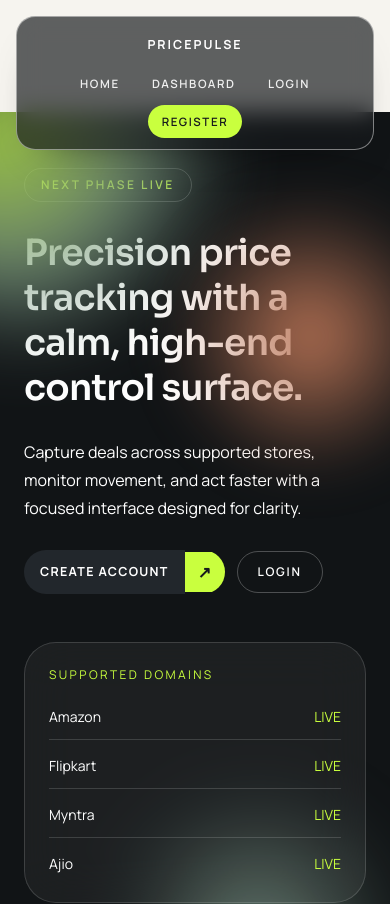
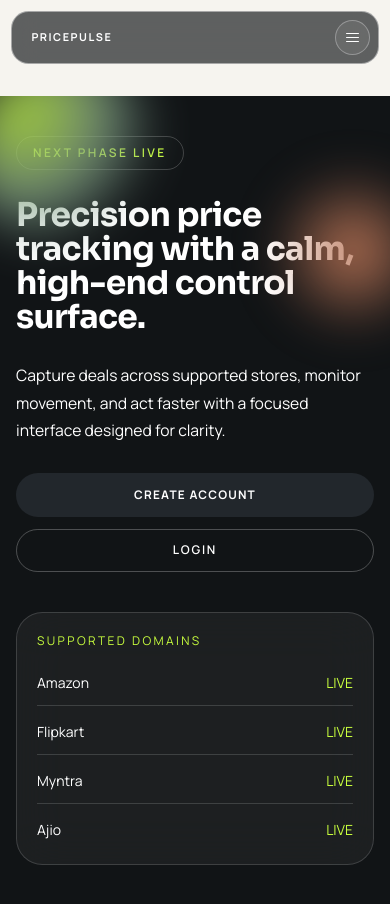
Before and after one commit to pranshubadhani/price-pulse, a Next.js app in the folder frontend/: page / in a window 390 px wide. Shown: the top 904 px of the page. Built offline with nearby package versions, Linux system fonts and the light colour scheme.

Commit message:
feat: add fully responsive premium nav and hero system

```diff
--- a/frontend/src/app/globals.css
+++ b/frontend/src/app/globals.css
@@ -46,15 +46,21 @@ h4 {
 
 .pp-nav-shell {
   display: flex;
+  flex-direction: column;
   width: min(980px, calc(100vw - 1.5rem));
-  align-items: center;
-  justify-content: space-between;
+  align-items: stretch;
   border: 1px solid rgba(255, 255, 255, 0.45);
   border-radius: 9999px;
   background: rgba(23, 26, 29, 0.68);
   backdrop-filter: blur(12px);
   box-shadow: 0 20px 45px -32px rgba(0, 0, 0, 0.75);
-  padding: 0.5rem;
+  padding: 0.45rem;
+}
+
+.pp-nav-top-row {
+  display: flex;
+  align-items: center;
+  justify-content: space-between;
 }
 
 .pp-nav-logo {
@@ -67,9 +73,30 @@ h4 {
   text-decoration: none;
 }
 
+.pp-nav-toggle {
+  display: none;
+  align-items: center;
+  justify-content: center;
+  flex-direction: column;
+  border: 1px solid rgba(255, 255, 255, 0.3);
+  background: rgba(255, 255, 255, 0.06);
+  height: 2.2rem;
+  width: 2.2rem;
+  border-radius: 9999px;
+  gap: 0.18rem;
+}
+
+.pp-nav-toggle-line {
+  width: 0.8rem;
+  height: 0.08rem;
+  background: #fff;
+  border-radius: 9999px;
+}
+
 .pp-nav-links {
   display: flex;
   align-items: center;
+  justify-content: flex-end;
   gap: 0.3rem;
 }
 
@@ -96,6 +123,29 @@ h4 {
 
 .pp-nav-link-cta:hover {
   background: #d7ff68;
+}
+
+.pp-nav-mobile-menu {
+  display: none;
+}
+
+.pp-nav-mobile-link {
+  border-radius: 9999px;
+  color: rgba(255, 255, 255, 0.95);
+  font-size: 0.72rem;
+  font-weight: 600;
+  letter-spacing: 0.14em;
+  padding: 0.75rem 1rem;
+  text-decoration: none;
+  text-transform: uppercase;
+  text-align: center;
+  border: 1px solid rgba(255, 255, 255, 0.16);
+}
+
+.pp-nav-mobile-link-cta {
+  background: var(--pp-neon);
+  border-color: var(--pp-neon);
+  color: var(--pp-charcoal);
 }
 
 .pp-split-pill {
@@ -128,17 +178,161 @@ h4 {
   font-weight: 800;
 }
 
-@media (max-width: 720px) {
+/* <=1200px: compact nav and fluid scales */
+@media (max-width: 1200px) {
   .pp-nav-shell {
-    flex-direction: column;
-    border-radius: 1.2rem;
-    gap: 0.2rem;
-    padding: 0.65rem;
+    width: min(1000px, calc(100vw - 1.2rem));
+  }
+
+  .pp-nav-link {
+    padding: 0.5rem 0.78rem;
+    letter-spacing: 0.12em;
+  }
+}
+
+/* <=768px: mobile nav with hamburger */
+@media (max-width: 768px) {
+  .pp-nav-shell {
+    border-radius: 1.1rem;
+    padding: 0.48rem;
   }
 
   .pp-nav-links {
-    width: 100%;
-    justify-content: center;
-    flex-wrap: wrap;
+    display: none;
+  }
+
+  .pp-nav-toggle {
+    display: inline-flex;
+  }
+
+  .pp-nav-mobile-menu {
+    display: grid;
+    gap: 0.45rem;
+    padding: 0.5rem;
   }
 }
+
+/* <=480px: touch-first nav and CTA behavior */
+@media (max-width: 480px) {
+  .pp-header-wrap {
+    padding: 0.7rem;
+  }
+
+  .pp-nav-logo {
+    padding: 0.5rem 0.72rem;
+    font-size: 0.68rem;
+    letter-spacing: 0.14em;
+  }
+
+  .pp-split-pill {
+    width: 100%;
+  }
+
+  .pp-split-pill-label {
+    width: 100%;
+    text-align: center;
+    padding: 0.82rem 0.95rem;
+    font-size: 0.74rem;
+  }
+
+  .pp-split-pill-dot {
+    display: none;
+  }
+
+  .pp-nav-mobile-link,
+  .pp-nav-mobile-link-cta {
+    min-height: 2.7rem;
+    display: inline-flex;
+    align-items: center;
+    justify-content: center;
+  }
+}
+
+.pp-hero-title {
+  font-size: clamp(2.05rem, 6.5vw, 4.8rem);
+  line-height: 1.04;
+  font-weight: 620;
+}
+
+.pp-hero-subtitle {
+  font-size: clamp(0.98rem, 2.1vw, 1.22rem);
+  line-height: 1.75;
+}
+
+.pp-hero-actions {
+  display: flex;
+  flex-wrap: wrap;
+  align-items: center;
+  gap: 0.75rem;
+}
+
+.pp-hero-orb-a,
+.pp-hero-orb-b,
+.pp-hero-orb-c {
+  pointer-events: none;
+  position: absolute;
+}
+
+.pp-hero-orb-a {
+  left: -6rem;
+  top: -5rem;
+  height: 20rem;
+  width: 20rem;
+  border-radius: 9999px;
+  background: radial-gradient(circle at 30% 30%, #c9ff3e 0%, #7d9b8a 45%, rgba(0, 0, 0, 0) 72%);
+  opacity: 0.8;
+  filter: blur(36px);
+}
+
+.pp-hero-orb-b {
+  right: -4rem;
+  top: 4.5rem;
+  height: 18rem;
+  width: 18rem;
+  border-radius: 9999px;
+  background: radial-gradient(circle at 50% 50%, #b87355 0%, rgba(184, 115, 85, 0.25) 50%, rgba(0, 0, 0, 0) 72%);
+  filter: blur(24px);
+}
+
+.pp-hero-orb-c {
+  bottom: -5rem;
+  left: 33%;
+  height: 16rem;
+  width: 16rem;
+  border-radius: 9999px;
+  background: radial-gradient(circle at 50% 50%, #7d9b8a 0%, rgba(125, 155, 138, 0.28) 48%, rgba(0, 0, 0, 0) 78%);
+  filter: blur(32px);
+}
+
+@media (max-width: 768px) {
+  .pp-hero-actions {
+    align-items: stretch;
+  }
+
+  .pp-hero-orb-a {
+    left: -2.2rem;
+    top: -2.5rem;
+    height: 12rem;
+    width: 12rem;
+    filter: blur(24px);
+  }
+
+  .pp-hero-orb-b {
+    right: -3.2rem;
+    top: 4.2rem;
+    height: 11rem;
+    width: 11rem;
+    filter: blur(20px);
+  }
+
+  .pp-hero-orb-c {
+    display: none;
+  }
+}
+
+@media (max-width: 480px) {
+  .pp-hero-actions {
+    flex-direction: column;
+    width: 100%;
+  }
+}
--- a/frontend/src/app/layout.tsx
+++ b/frontend/src/app/layout.tsx
@@ -1,6 +1,6 @@
 import type { Metadata } from "next";
 import { Manrope, Sora } from "next/font/google";
-import Link from "next/link";
+import SiteNav from "@/components/SiteNav";
 import "./globals.css";
 
 const manrope = Manrope({
@@ -26,28 +26,8 @@ export default function RootLayout({
   return (
     <html lang="en">
       <body className={`${manrope.variable} ${sora.variable}`}>
-        <header className="pp-header-wrap">
-          <nav className="pp-nav-shell">
-            <Link href="/" className="pp-nav-logo">
-              PricePulse
-            </Link>
-            <div className="pp-nav-links">
-              <Link href="/" className="pp-nav-link">
-                Home
-              </Link>
-              <Link href="/dashboard" className="pp-nav-link">
-                Dashboard
-              </Link>
-              <Link href="/login" className="pp-nav-link">
-                Login
-              </Link>
-              <Link href="/register" className="pp-nav-link pp-nav-link-cta">
-                Register
-              </Link>
-            </div>
-          </nav>
-        </header>
-        <main className="pt-28 md:pt-32">{children}</main>
+        <SiteNav />
+        <main className="pt-24 md:pt-28">{children}</main>
       </body>
     </html>
   );
--- a/frontend/src/app/page.tsx
+++ b/frontend/src/app/page.tsx
@@ -19,38 +19,38 @@ const features = [
 export default function Home() {
   return (
     <main className="min-h-screen bg-[#f6f4ef] text-[#171a1d]">
-      <section className="relative overflow-hidden bg-[#111416] px-6 pb-20 pt-14 text-white">
-        <div className="pointer-events-none absolute -left-24 -top-20 h-80 w-80 rounded-full bg-[radial-gradient(circle_at_30%_30%,#c9ff3e_0%,#7d9b8a_45%,rgba(0,0,0,0)_72%)] opacity-80 blur-2xl" />
-        <div className="pointer-events-none absolute right-[-4rem] top-20 h-72 w-72 rounded-full bg-[radial-gradient(circle_at_50%_50%,#b87355_0%,rgba(184,115,85,0.25)_50%,rgba(0,0,0,0)_72%)] blur-xl" />
-        <div className="pointer-events-none absolute bottom-[-5rem] left-1/3 h-64 w-64 rounded-full bg-[radial-gradient(circle_at_50%_50%,#7d9b8a_0%,rgba(125,155,138,0.28)_48%,rgba(0,0,0,0)_78%)] blur-2xl" />
+      <section className="relative overflow-hidden bg-[#111416] px-4 pb-16 pt-10 text-white sm:px-6 sm:pb-20 sm:pt-14">
+        <div className="pp-hero-orb-a" />
+        <div className="pp-hero-orb-b" />
+        <div className="pp-hero-orb-c" />
 
-        <div className="mx-auto grid w-full max-w-6xl gap-12 lg:grid-cols-[1.05fr_0.95fr]">
+        <div className="mx-auto grid w-full max-w-6xl gap-10 xl:grid-cols-[1.05fr_0.95fr]">
           <div className="space-y-7">
             <p className="inline-flex rounded-full border border-white/20 px-4 py-2 text-xs font-semibold uppercase tracking-[0.2em] text-[#c9ff3e]">
               Next Phase Live
             </p>
-            <h1 className="max-w-3xl text-4xl font-semibold leading-tight text-white sm:text-5xl lg:text-6xl">
+            <h1 className="pp-hero-title max-w-3xl text-white">
               Precision price tracking with a calm, high-end control surface.
             </h1>
-            <p className="max-w-2xl text-base leading-7 text-white/78 sm:text-lg">
+            <p className="pp-hero-subtitle max-w-2xl text-white/78">
               Capture deals across supported stores, monitor movement, and act faster with a
               focused interface designed for clarity.
             </p>
-            <div className="flex flex-wrap items-center gap-3">
+            <div className="pp-hero-actions">
               <a href="/register" className="pp-split-pill">
                 <span className="pp-split-pill-label">Create Account</span>
                 <span className="pp-split-pill-dot">↗</span>
               </a>
               <a
                 href="/login"
-                className="inline-flex items-center rounded-full border border-white/25 px-5 py-3 text-xs font-semibold uppercase tracking-[0.15em] text-white transition hover:bg-white/10"
+                className="inline-flex min-h-[2.7rem] w-full items-center justify-center rounded-full border border-white/25 px-5 py-3 text-xs font-semibold uppercase tracking-[0.15em] text-white transition hover:bg-white/10 sm:w-auto"
               >
                 Login
               </a>
             </div>
           </div>
 
-          <div className="rounded-[2rem] border border-white/15 bg-white/5 p-6 backdrop-blur-xl">
+          <div className="rounded-[1.65rem] border border-white/15 bg-white/5 p-5 backdrop-blur-xl sm:rounded-[2rem] sm:p-6">
             <p className="text-xs uppercase tracking-[0.2em] text-[#c9ff3e]">Supported Domains</p>
             <ul className="mt-6 space-y-4 text-sm text-white/86">
               <li className="flex items-center justify-between border-b border-white/15 pb-3">
@@ -74,9 +74,9 @@ export default function Home() {
         </div>
       </section>
 
-      <section className="mx-auto w-full max-w-6xl px-6 py-16">
-        <div className="mb-10 flex items-end justify-between gap-4">
-          <h2 className="text-3xl font-semibold text-[#171a1d]">How It Works</h2>
+      <section className="mx-auto w-full max-w-6xl px-4 py-14 sm:px-6 sm:py-16">
+        <div className="mb-8 flex flex-col items-start justify-between gap-4 sm:mb-10 sm:flex-row sm:items-end">
+          <h2 className="text-2xl font-semibold text-[#171a1d] sm:text-3xl">How It Works</h2>
           <a href="/dashboard" className="pp-split-pill">
             <span className="pp-split-pill-label">Open Dashboard</span>
             <span className="pp-split-pill-dot">→</span>
@@ -87,12 +87,12 @@ export default function Home() {
           {features.map((feature) => (
             <details
               key={feature.title}
-              className="group rounded-2xl border border-[#d8d6ce] bg-white px-5 py-4 transition"
+              className="group rounded-2xl border border-[#d8d6ce] bg-white px-4 py-4 transition sm:px-5"
               open
             >
-              <summary className="flex cursor-pointer list-none items-center gap-4 border-b border-[#d8d6ce] pb-3 text-[#171a1d]">
-                <span className="text-3xl font-semibold leading-none text-[#b9b6ad]">{feature.id}</span>
-                <span className="text-lg font-semibold">{feature.title}</span>
+              <summary className="flex cursor-pointer list-none items-center gap-3 border-b border-[#d8d6ce] pb-3 text-[#171a1d] sm:gap-4">
+                <span className="text-2xl font-semibold leading-none text-[#b9b6ad] sm:text-3xl">{feature.id}</span>
+                <span className="text-base font-semibold sm:text-lg">{feature.title}</span>
               </summary>
               <p className="pt-4 text-sm leading-7 text-[#3f4347]">{feature.description}</p>
             </details>
--- /dev/null
+++ b/frontend/src/components/SiteNav.tsx
@@ -0,0 +1,72 @@
+"use client";
+
+import Link from "next/link";
+import { usePathname } from "next/navigation";
+import { useEffect, useState } from "react";
+
+const links = [
+  { href: "/", label: "Home" },
+  { href: "/dashboard", label: "Dashboard" },
+  { href: "/login", label: "Login" },
+  { href: "/register", label: "Register", cta: true },
+];
+
+export default function SiteNav() {
+  const pathname = usePathname();
+  const [isOpen, setIsOpen] = useState(false);
+
+  useEffect(() => {
+    setIsOpen(false);
+  }, [pathname]);
+
+  return (
+    <header className="pp-header-wrap">
+      <nav className="pp-nav-shell" aria-label="Primary">
+        <div className="pp-nav-top-row">
+          <Link href="/" className="pp-nav-logo">
+            PricePulse
+          </Link>
+
+          <button
+            type="button"
+            className="pp-nav-toggle"
+            aria-expanded={isOpen}
+            aria-controls="pp-mobile-menu"
+            aria-label="Toggle navigation menu"
+            onClick={() => setIsOpen((prev) => !prev)}
+          >
+            <span className="pp-nav-toggle-line" />
+            <span className="pp-nav-toggle-line" />
+            <span className="pp-nav-toggle-line" />
+          </button>
+        </div>
+
+        <div className="pp-nav-links" role="list">
+          {links.map((link) => (
+            <Link
+              key={link.href}
+              href={link.href}
+              className={`pp-nav-link ${link.cta ? "pp-nav-link-cta" : ""}`.trim()}
+            >
+              {link.label}
+            </Link>
+          ))}
+        </div>
+
+        {isOpen ? (
+          <div id="pp-mobile-menu" className="pp-nav-mobile-menu" role="list">
+            {links.map((link) => (
+              <Link
+                key={`mobile-${link.href}`}
+                href={link.href}
+                className={`pp-nav-mobile-link ${link.cta ? "pp-nav-mobile-link-cta" : ""}`.trim()}
+              >
+                {link.label}
+              </Link>
+            ))}
+          </div>
+        ) : null}
+      </nav>
+    </header>
+  );
+}
```
